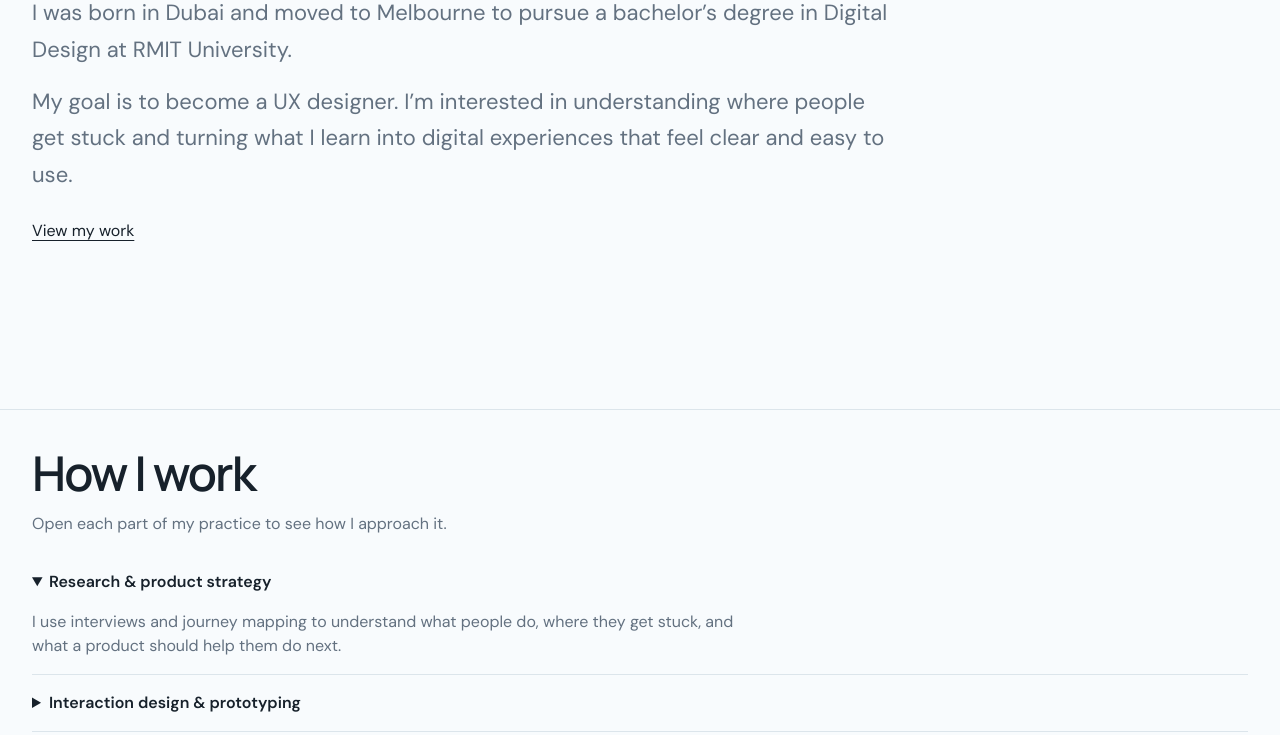
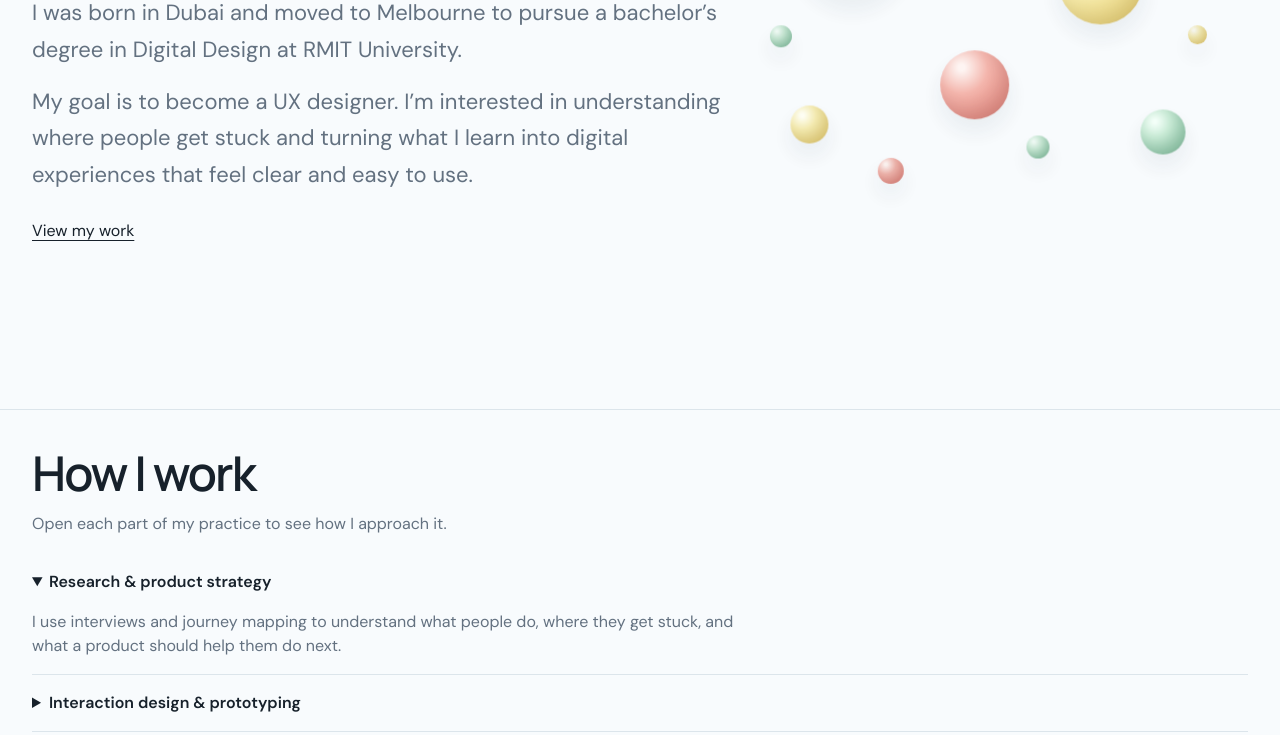
Before and after one commit to amatullah892/Amatullah_Portfolio, a plain HTML site: page about.html in a window 1280 px wide. Shown: the part 365-1100 px from the top of the page. Drawn offline with Linux system fonts and the light colour scheme.

Commit message:
Add gently floating orbs to About

```diff
--- a/about.html
+++ b/about.html
@@ -37,6 +37,37 @@
     .bio-practice summary:hover { background: var(--blue); }
     .bio-practice details p { margin: 0 0 16px; max-width: 65ch; }
     .bio-practice summary:focus-visible { outline: 2px solid #345a74; outline-offset: 3px; }
+    .about-intro { display: grid; grid-template-columns: minmax(0, 1fr) minmax(0, .72fr); gap: 24px; align-items: center; }
+    .about-orbs { position: relative; min-height: 350px; pointer-events: none; }
+    .about-orb {
+      position: absolute;
+      left: var(--x);
+      top: var(--y);
+      width: min(var(--size), 22%);
+      aspect-ratio: 1;
+      border-radius: 50%;
+      opacity: .82;
+      box-shadow: inset -6px -8px 16px #2d35391a, 0 12px 24px #3047541a;
+      translate: -50% -50%;
+      animation: about-drift var(--duration) ease-in-out var(--delay) infinite;
+    }
+    .about-orb--green { background: radial-gradient(circle at 32% 27%, #f2fff7 4%, #bfe8ce 34%, #7fc09b 72%, #5b9b77); }
+    .about-orb--yellow { background: radial-gradient(circle at 31% 26%, #fffef0 5%, #f7eaa1 36%, #e5c95f 75%, #caaa3d); }
+    .about-orb--red { background: radial-gradient(circle at 31% 25%, #fff2ef 5%, #f3a69b 37%, #df7468 74%, #bd584f); }
+    @keyframes about-drift {
+      0%, 100% { transform: translate(0, -12px); }
+      25% { transform: translate(10px, 0); }
+      50% { transform: translate(0, 12px); }
+      75% { transform: translate(-10px, 0); }
+    }
+    @media (max-width: 760px) {
+      .about-intro { grid-template-columns: 1fr; gap: 8px; }
+      .about-orbs { min-height: 210px; width: min(100%, 420px); }
+      .about-orb { width: min(calc(var(--size) * .7), 19%); }
+    }
+    @media (prefers-reduced-motion: reduce) {
+      .about-orb { animation: none; }
+    }
   </style>
 </head>
 <body>
@@ -50,10 +81,24 @@
   </header>
   <main class="about-content">
     <section class="about-intro" aria-labelledby="bio-title">
-      <h1 id="bio-title">Hi, I’m Amatullah.</h1>
-      <p>I was born in Dubai and moved to Melbourne to pursue a bachelor’s degree in Digital Design at RMIT University.</p>
-      <p>My goal is to become a UX designer. I’m interested in understanding where people get stuck and turning what I learn into digital experiences that feel clear and easy to use.</p>
-      <a href="index.html#work">View my work</a>
+      <div>
+        <h1 id="bio-title">Hi, I’m Amatullah.</h1>
+        <p>I was born in Dubai and moved to Melbourne to pursue a bachelor’s degree in Digital Design at RMIT University.</p>
+        <p>My goal is to become a UX designer. I’m interested in understanding where people get stuck and turning what I learn into digital experiences that feel clear and easy to use.</p>
+        <a href="index.html#work">View my work</a>
+      </div>
+      <div class="about-orbs" aria-hidden="true">
+        <span class="about-orb about-orb--green" style="--x: 20%; --y: 13%; --size: 108px; --duration: 15s; --delay: -1s"></span>
+        <span class="about-orb about-orb--yellow" style="--x: 70%; --y: 24%; --size: 85px; --duration: 17s; --delay: -2s"></span>
+        <span class="about-orb about-orb--red" style="--x: 46%; --y: 54%; --size: 69px; --duration: 13s; --delay: -3s"></span>
+        <span class="about-orb about-orb--green" style="--x: 83%; --y: 66%; --size: 45px; --duration: 18s; --delay: -4s"></span>
+        <span class="about-orb about-orb--yellow" style="--x: 14%; --y: 67%; --size: 38px; --duration: 14s; --delay: -5s"></span>
+        <span class="about-orb about-orb--red" style="--x: 48%; --y: 11%; --size: 28px; --duration: 16s; --delay: -6s"></span>
+        <span class="about-orb about-orb--green" style="--x: 58%; --y: 77%; --size: 23px; --duration: 12s; --delay: -7s"></span>
+        <span class="about-orb about-orb--yellow" style="--x: 91%; --y: 43%; --size: 19px; --duration: 15s; --delay: -8s"></span>
+        <span class="about-orb about-orb--red" style="--x: 30%; --y: 81%; --size: 26px; --duration: 17s; --delay: -9s"></span>
+        <span class="about-orb about-orb--green" style="--x: 5%; --y: 43%; --size: 22px; --duration: 13s; --delay: -10s"></span>
+      </div>
     </section>
     <section class="bio-practice" aria-labelledby="practice-title">
       <h2 id="practice-title">How I work</h2>
```
